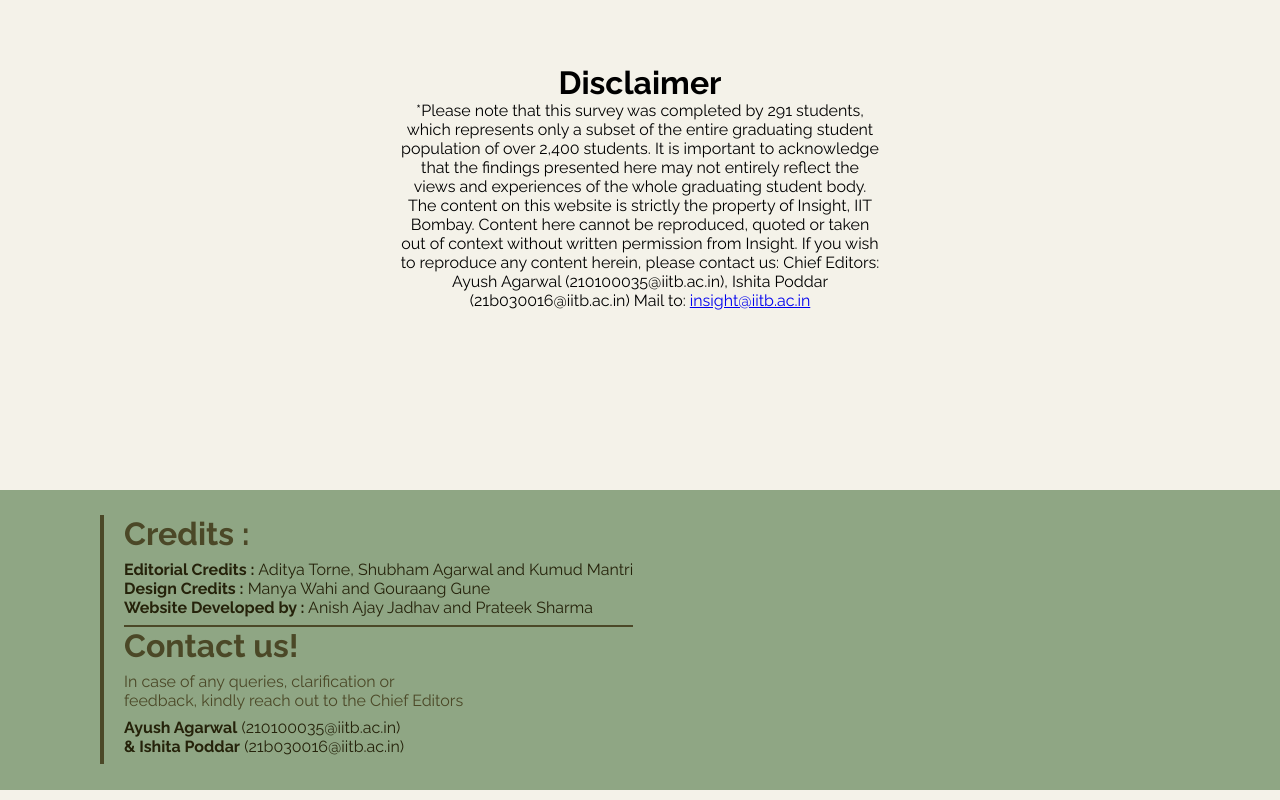
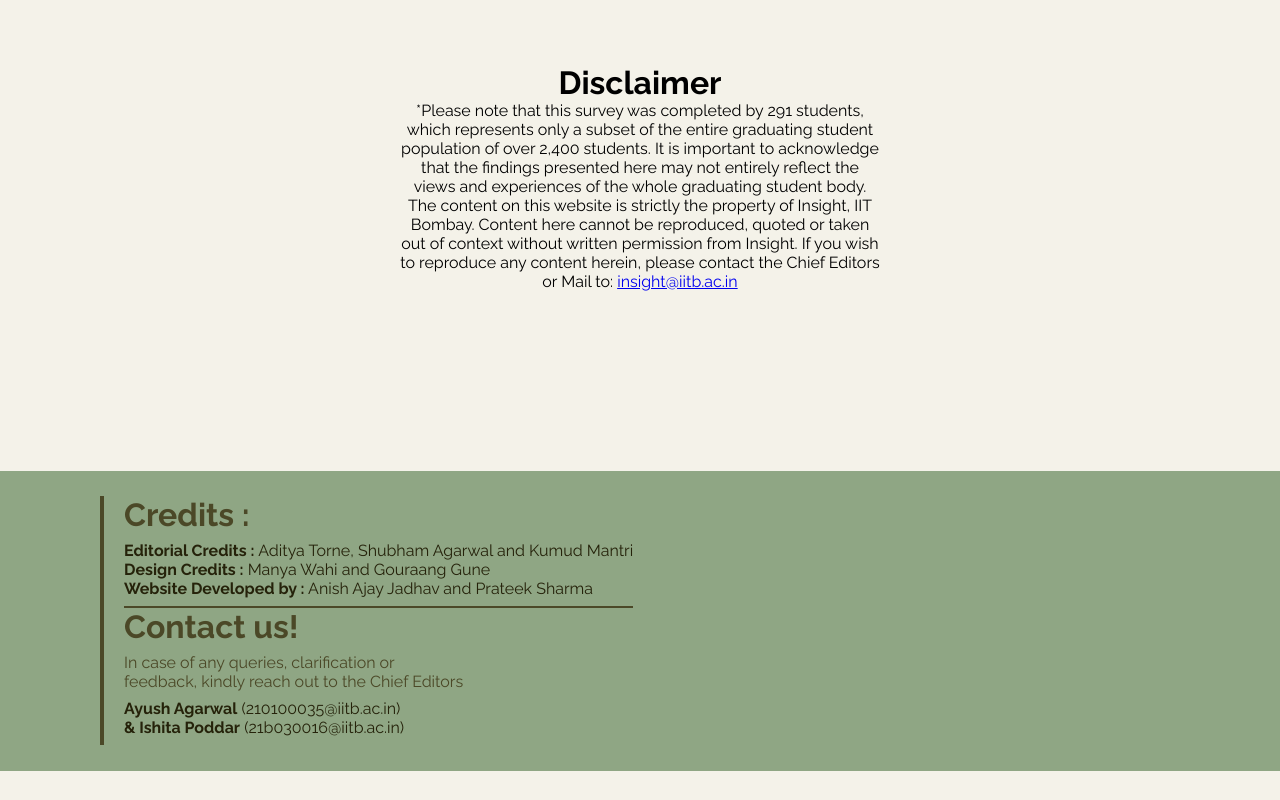
Before and after one commit to codeMaster1509/Senior-Survey-2024, a plain HTML site: page index.html in a window 1280 px wide. Shown: the part 5176-5976 px from the top of the page. Drawn offline with Linux system fonts and the light colour scheme; a web font is replaced by a local one.

Commit message:
Update index.html

```diff
--- a/index.html
+++ b/index.html
@@ -119,7 +119,7 @@
     <h1>Disclaimer</h1>
     <p>*Please note that this survey was completed by 291 students, which represents only a subset of the entire graduating student population of over 2,400 students. It is important to acknowledge that the findings presented here may not entirely reflect the views and experiences of the whole graduating student body.
     <br>
-        <em>The content on this website is strictly the property of Insight, IIT Bombay. Content here cannot be reproduced, quoted or taken out of context without written permission from Insight. If you wish to reproduce any content herein, please contact us: Chief Editors: Ayush Agarwal (210100035@iitb.ac.in), Ishita Poddar (21b030016@iitb.ac.in)</em>
+        <em>The content on this website is strictly the property of Insight, IIT Bombay. Content here cannot be reproduced, quoted or taken out of context without written permission from Insight. If you wish to reproduce any content herein, please contact the Chief Editors or</em>
          <em> Mail to: <a href="mailto:insight@iitb.ac.in">insight@iitb.ac.in</a></em>
     </p>
 </div>
```
